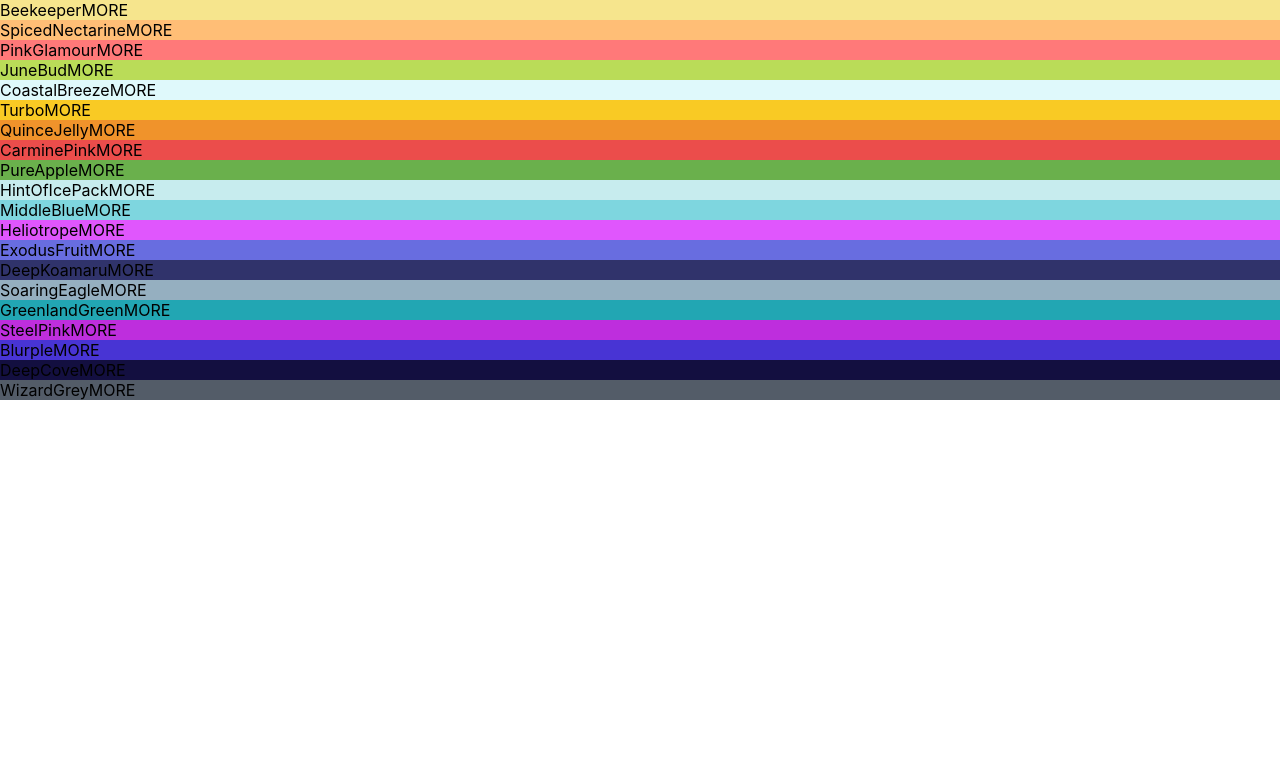
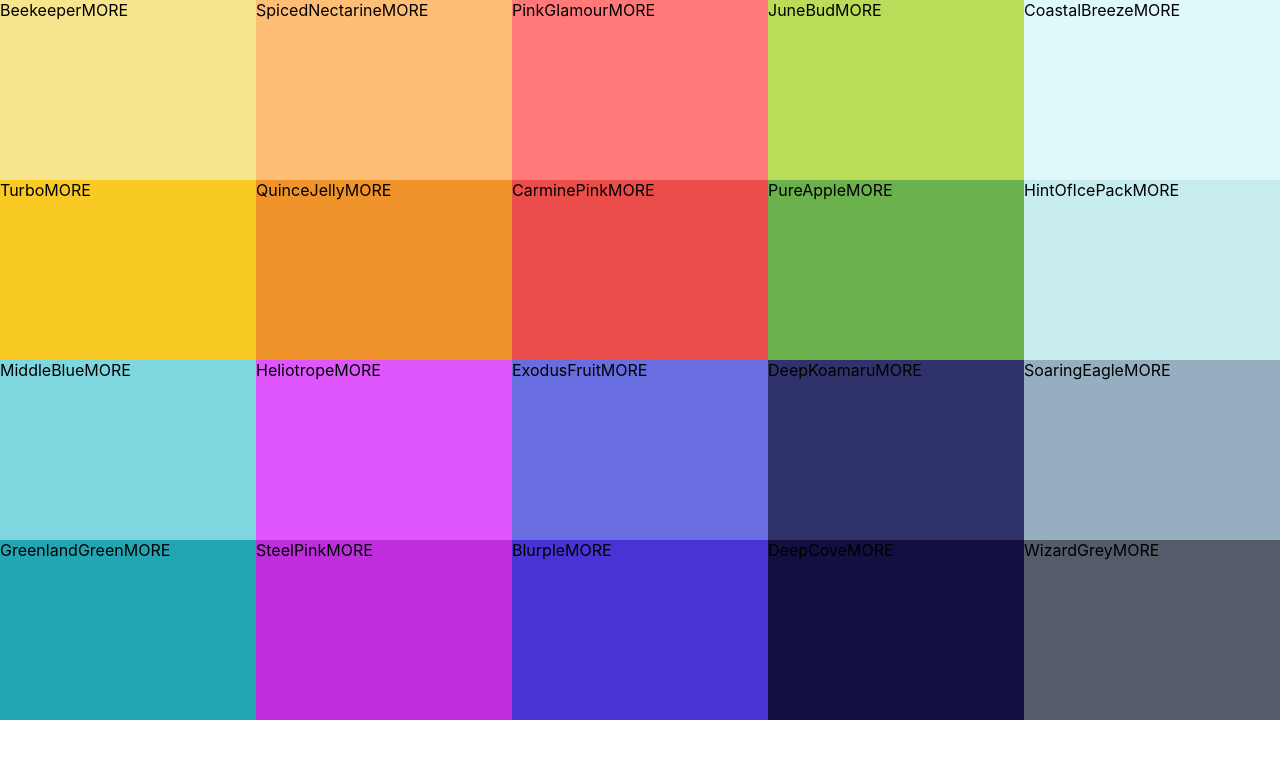
Before and after one commit to mwarnsley/colors, a React (Create React App) app: page / in a window 1280 px wide. Shown: the top 758 px of the page. Built offline with nearby package versions, Linux system fonts and the light colour scheme.

Commit message:
Adding in the styles and the styled components for colorbox and palette

```diff
--- a/src/components/ColorBox.js
+++ b/src/components/ColorBox.js
@@ -1,12 +1,24 @@
 import React, { Component } from 'react';
+import styled from 'styled-components';
+
+const ColorBoxContainer = styled.div`
+    background-color: ${props => props.backgroundColor};
+    cursor: pointer;
+    display: inline-block;
+    height: 25%;
+    margin: 0 auto;
+    position: relative;
+    width: 20%;
+`;
 
 class ColorBox extends Component {
     render() {
+        const { background, name } = this.props;
         return (
-            <div style={{ background: this.props.background }}>
-                <span>{this.props.name}</span>
+            <ColorBoxContainer backgroundColor={background}>
+                <span>{name}</span>
                 <span>MORE</span>
-            </div>
+            </ColorBoxContainer>
         );
     }
 }
--- a/src/components/Palette.js
+++ b/src/components/Palette.js
@@ -1,8 +1,17 @@
 import React, { Component } from 'react';
 import ColorBox from './ColorBox';
+import styled from 'styled-components';
 
 import map from 'lodash/map';
 import uuidv4 from 'uuid/v4';
+
+const PaletteContainer = styled.div`
+    height: 100vh;
+`;
+
+const PaletteColors = styled.div`
+    height: 90%;
+`;
 
 class Palette extends Component {
     renderColorBoxes = () => {
@@ -17,9 +26,9 @@ class Palette extends Component {
     };
     render() {
         return (
-            <div>
-                <div>{this.renderColorBoxes()}</div>
-            </div>
+            <PaletteContainer>
+                <PaletteColors>{this.renderColorBoxes()}</PaletteColors>
+            </PaletteContainer>
         );
     }
 }
```
